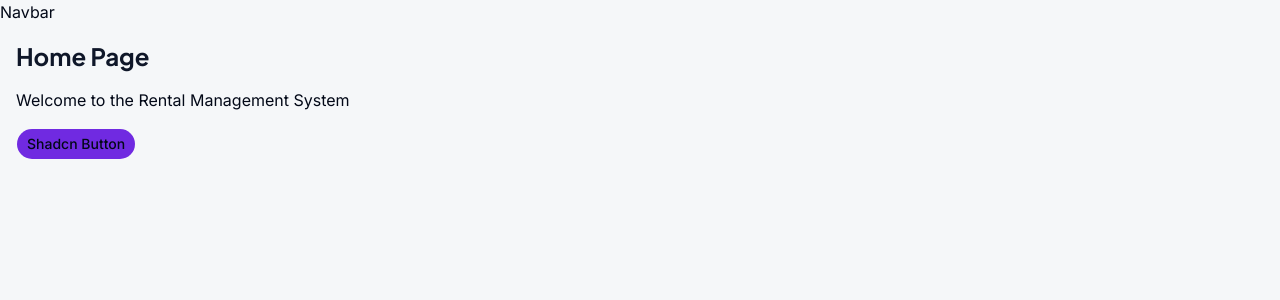
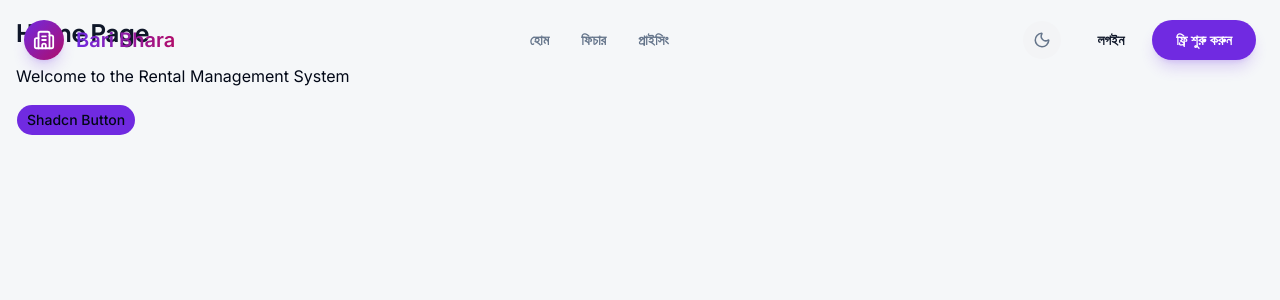
Before and after one commit to CodeCommandBD/BariBhara-Client, a React (Vite) app: page / in a window 1280 px wide. Shown: the top 300 px of the page. Built offline with nearby package versions, Linux system fonts and the light colour scheme.

Commit message:
feat(client): implement premium landing page navbar and layout updates

```diff
--- a/src/components/Navbar.tsx
+++ b/src/components/Navbar.tsx
@@ -1,8 +1,81 @@
+import { Link } from "react-router-dom";
+import { Building2, Menu, Sun, Moon } from "lucide-react";
+import { useThemeStore } from "@/store/useThemeStore";
+import { useAuthStore } from "@/store/useAuthStore";
+import { useState, useEffect } from "react";
 
 const Navbar = () => {
+  const { isDark, toggleTheme } = useThemeStore();
+  const { user } = useAuthStore();
+  const [scrolled, setScrolled] = useState(false);
+
+  useEffect(() => {
+    const handleScroll = () => setScrolled(window.scrollY > 20);
+    window.addEventListener("scroll", handleScroll);
+    return () => window.removeEventListener("scroll", handleScroll);
+  }, []);
+
   return (
-    <div>Navbar</div>
-  )
-}
+    <nav className={`fixed top-0 left-0 right-0 z-[100] transition-all duration-500 ${
+      scrolled
+        ? "bg-white/80 dark:bg-slate-950/80 backdrop-blur-xl border-b border-slate-200 dark:border-slate-800 py-3 shadow-sm"
+        : "bg-transparent py-5"
+    }`}>
+      <div className="max-w-7xl mx-auto px-6 flex items-center justify-between">
+        {/* Logo */}
+        <Link to="/" className="flex items-center gap-3 group">
+          <div className="w-10 h-10 bg-gradient-to-br from-primary to-secondary rounded-xl flex items-center justify-center shadow-lg shadow-primary/20 group-hover:scale-110 transition-transform duration-300">
+            <Building2 className="text-white" size={22} />
+          </div>
+          <span className="text-xl font-black bg-gradient-to-r from-primary to-secondary bg-clip-text text-transparent">
+            Bari Bhara
+          </span>
+        </Link>
 
-export default Navbar
+        {/* Desktop Links */}
+        <div className="hidden md:flex items-center gap-8">
+          <Link to="/" className="text-sm font-bold text-on-surface-variant hover:text-primary transition-colors">হোম</Link>
+          <Link to="/features" className="text-sm font-bold text-on-surface-variant hover:text-primary transition-colors">ফিচার</Link>
+          <Link to="/pricing" className="text-sm font-bold text-on-surface-variant hover:text-primary transition-colors">প্রাইসিং</Link>
+        </div>
+
+        {/* Right Side Actions */}
+        <div className="flex items-center gap-4">
+          {/* Theme Toggle */}
+          <button
+            onClick={toggleTheme}
+            className="p-2.5 bg-surface-container rounded-full text-on-surface-variant hover:text-primary transition-all active:scale-90"
+          >
+            {isDark ? <Sun size={18} /> : <Moon size={18} />}
+          </button>
+
+          {user ? (
+            <Link
+              to="/dashboard"
+              className="px-6 py-2.5 bg-primary text-white font-bold rounded-full text-sm hover:scale-105 active:scale-95 transition-all shadow-lg shadow-primary/20"
+            >
+              ড্যাশবোর্ড
+            </Link>
+          ) : (
+            <div className="flex items-center gap-2">
+              <Link to="/login" className="px-5 py-2.5 text-sm font-bold text-on-surface hover:text-primary transition-colors">লগইন</Link>
+              <Link
+                to="/register"
+                className="px-6 py-2.5 bg-primary text-white font-bold rounded-full text-sm hover:scale-105 active:scale-95 transition-all shadow-lg shadow-primary/20"
+              >
+                ফ্রি শুরু করুন
+              </Link>
+            </div>
+          )}
+
+          {/* Mobile Menu Toggle */}
+          <button className="md:hidden p-2 text-on-surface">
+            <Menu size={24} />
+          </button>
+        </div>
+      </div>
+    </nav>
+  );
+};
+
+export default Navbar;
--- a/src/components/layout/Topbar.tsx
+++ b/src/components/layout/Topbar.tsx
@@ -80,14 +80,13 @@ const Topbar = () => {
   }, []);
 
   return (
-    <header className="fixed top-0 right-0 lg:w-[calc(100%-18rem)] w-full h-20 z-40 bg-background/80 dark:bg-slate-900/80 backdrop-blur-md flex items-center justify-between lg:px-8 px-4 border-b border-white/10 dark:border-slate-700/50">
+    <header className="fixed top-0 right-0 lg:w-[calc(100%-18rem)] w-full h-20 z-40 bg-slate-50/80 dark:bg-slate-950/80 backdrop-blur-md flex items-center justify-between lg:px-8 px-4 border-b border-slate-200 dark:border-slate-800">
       {/* সার্চ বার */}
-      {/* \u0997\u09cd\u09b2\u09cb\u09ac\u09be\u09b2 \u09b8\u09be\u09b0\u09cd\u099a \u09ac\u09be\u09b0 */}
       <div ref={searchRef} className="relative lg:w-96 w-40 md:w-64">
-        <div className="flex items-center bg-white dark:bg-slate-800 rounded-full px-4 py-2 shadow-sm border border-slate-100 dark:border-slate-700 transition-all">
-          <Search size={18} className="text-slate-400 shrink-0" />
+        <div className="flex items-center bg-surface-container-lowest rounded-full px-4 py-2 shadow-sm border border-slate-200 dark:border-slate-700 transition-all">
+          <Search size={18} className="text-on-surface-variant shrink-0" />
           <input
-            className="bg-transparent border-none focus:ring-0 text-sm w-full placeholder:text-slate-400 ml-2 dark:text-slate-200 outline-none"
+            className="bg-transparent border-none focus:ring-0 text-sm w-full placeholder:text-on-surface-variant/60 ml-2 text-on-surface outline-none"
             placeholder="টেনেন্ট, প্রপার্টি খুঁজুন..."
             type="text"
             value={searchQuery}
@@ -96,18 +95,18 @@ const Topbar = () => {
           />
         </div>
 
-        {/* \u09b8\u09be\u09b0\u09cd\u099a \u09b0\u09bf\u099c\u09be\u09b2\u09cd\u099f \u09a1\u09cd\u09b0\u09aa\u09a1\u09be\u0989\u09a8 */}
+        {/* সার্চ রেজাল্ট ড্রপডাউন */}
         {searchOpen && searchQuery.length >= 2 && searchResults && (
-          <div className="absolute top-full mt-2 left-0 w-full bg-white dark:bg-slate-800 rounded-2xl shadow-2xl border border-slate-100 dark:border-slate-700 z-50 overflow-hidden">
-            {/* \u099f\u09c7\u09a8\u09c7\u09a8\u09cd\u099f */}
+          <div className="absolute top-full mt-2 left-0 w-full bg-surface-container-lowest rounded-2xl shadow-2xl border border-slate-200 dark:border-slate-700 z-50 overflow-hidden">
+            {/* টেনেন্ট */}
             {searchResults.tenants?.length > 0 && (
               <div>
-                <p className="px-4 pt-3 pb-1 text-[10px] font-black text-slate-400 uppercase flex items-center gap-1">
+                <p className="px-4 pt-3 pb-1 text-[10px] font-black text-on-surface-variant uppercase flex items-center gap-1">
                   <Users size={10} /> ভাড়াটিয়া
                 </p>
                 {searchResults.tenants.map((t: any) => (
                   <Link key={t._id} to="/tenants" onClick={() => { setSearchOpen(false); setSearchQuery(""); }}
-                    className="flex items-center gap-3 px-4 py-2.5 hover:bg-slate-50 dark:hover:bg-slate-700 transition-all">
+                    className="flex items-center gap-3 px-4 py-2.5 hover:bg-surface-container transition-all">
                     <div className="w-7 h-7 bg-primary/10 rounded-full flex items-center justify-center text-primary font-black text-xs">
                       {t.name?.charAt(0)?.toUpperCase()}
                     </div>
@@ -175,10 +174,10 @@ const Topbar = () => {
         <button
           onClick={() => setLanguage(language === "bn" ? "en" : "bn")}
           title={language === "bn" ? "Switch to English" : "বাংলায় পরিবর্তন করুন"}
-          className="flex items-center gap-1.5 px-3 py-1.5 bg-white dark:bg-slate-700 rounded-full border border-slate-200 dark:border-slate-600 shadow-sm hover:scale-105 transition-all"
+          className="flex items-center gap-1.5 px-3 py-1.5 bg-surface-container-lowest rounded-full border border-slate-200 dark:border-slate-700 shadow-sm hover:scale-105 transition-all"
         >
-          <Languages size={14} className="text-slate-500" />
-          <span className="text-xs font-black text-slate-600 dark:text-slate-300">
+          <Languages size={14} className="text-on-surface-variant" />
+          <span className="text-xs font-black text-on-surface">
             {language === "bn" ? "EN" : "বা"}
           </span>
         </button>
@@ -190,15 +189,15 @@ const Topbar = () => {
         <div className="relative" ref={profileRef}>
           <button
             onClick={() => { setProfileOpen(!profileOpen); setNotifOpen(false); }}
-            className="flex items-center gap-3 pl-3 lg:pl-4 lg:border-l border-slate-200 dark:border-slate-700 hover:bg-slate-50 dark:hover:bg-slate-800 rounded-2xl pr-2 py-1.5 transition-all"
+            className="flex items-center gap-3 pl-3 lg:pl-4 lg:border-l border-slate-200 dark:border-slate-800 hover:bg-surface-container rounded-2xl pr-2 py-1.5 transition-all"
           >
             <div className="text-right hidden sm:block">
-              <p className="text-sm font-bold leading-none capitalize dark:text-slate-200">
+              <p className="text-sm font-bold leading-none capitalize text-on-surface">
                 {user?.fullName || "বাড়িওয়ালা"}
               </p>
-              <p className="text-[10px] text-slate-400 mt-0.5 capitalize">{user?.role || "landlord"}</p>
+              <p className="text-[10px] text-on-surface-variant mt-0.5 capitalize">{user?.role || "landlord"}</p>
             </div>
-            <div className="w-9 h-9 rounded-full overflow-hidden border-2 border-white shadow-sm ring-1 ring-primary/20 shrink-0 flex items-center justify-center bg-gradient-to-br from-primary to-secondary">
+            <div className="w-9 h-9 rounded-full overflow-hidden border-2 border-background shadow-sm ring-1 ring-primary/20 shrink-0 flex items-center justify-center bg-gradient-to-br from-primary to-secondary">
               {profilePhoto ? (
                 <img src={profilePhoto} alt="avatar" className="w-full h-full object-cover" />
               ) : (
@@ -211,23 +210,23 @@ const Topbar = () => {
 
           {/* Profile Dropdown */}
           {profileOpen && (
-            <div className="absolute right-0 top-14 w-52 bg-white dark:bg-slate-800 rounded-[20px] shadow-2xl border border-slate-100 dark:border-slate-700 overflow-hidden z-50">
+            <div className="absolute right-0 top-14 w-52 bg-surface-container-lowest rounded-[20px] shadow-2xl border border-slate-200 dark:border-slate-700 overflow-hidden z-50">
               <div className="p-4 border-b border-slate-100 dark:border-slate-700">
-                <p className="font-bold text-slate-800 dark:text-slate-200 text-sm capitalize">{user?.fullName}</p>
-                <p className="text-xs text-slate-400 truncate">{user?.email}</p>
+                <p className="font-bold text-on-surface text-sm capitalize">{user?.fullName}</p>
+                <p className="text-xs text-on-surface-variant truncate">{user?.email}</p>
               </div>
               <div className="p-2 space-y-1">
                 <Link
                   to="/payments"
                   onClick={() => setProfileOpen(false)}
-                  className="flex lg:hidden items-center gap-3 px-3 py-2.5 rounded-xl text-slate-600 dark:text-slate-300 hover:bg-slate-50 dark:hover:bg-slate-700 transition-all text-sm font-bold"
+                  className="flex lg:hidden items-center gap-3 px-3 py-2.5 rounded-xl text-on-surface-variant hover:bg-surface-container transition-all text-sm font-bold"
                 >
                   <CreditCard size={16} /> পেমেন্ট
                 </Link>
                 <Link
                   to="/settings"
                   onClick={() => setProfileOpen(false)}
-                  className="flex items-center gap-3 px-3 py-2.5 rounded-xl text-slate-600 dark:text-slate-300 hover:bg-slate-50 dark:hover:bg-slate-700 transition-all text-sm font-bold"
+                  className="flex items-center gap-3 px-3 py-2.5 rounded-xl text-on-surface-variant hover:bg-surface-container transition-all text-sm font-bold"
                 >
                   <Settings size={16} /> প্রোফাইল সেটিংস
                 </Link>
```
